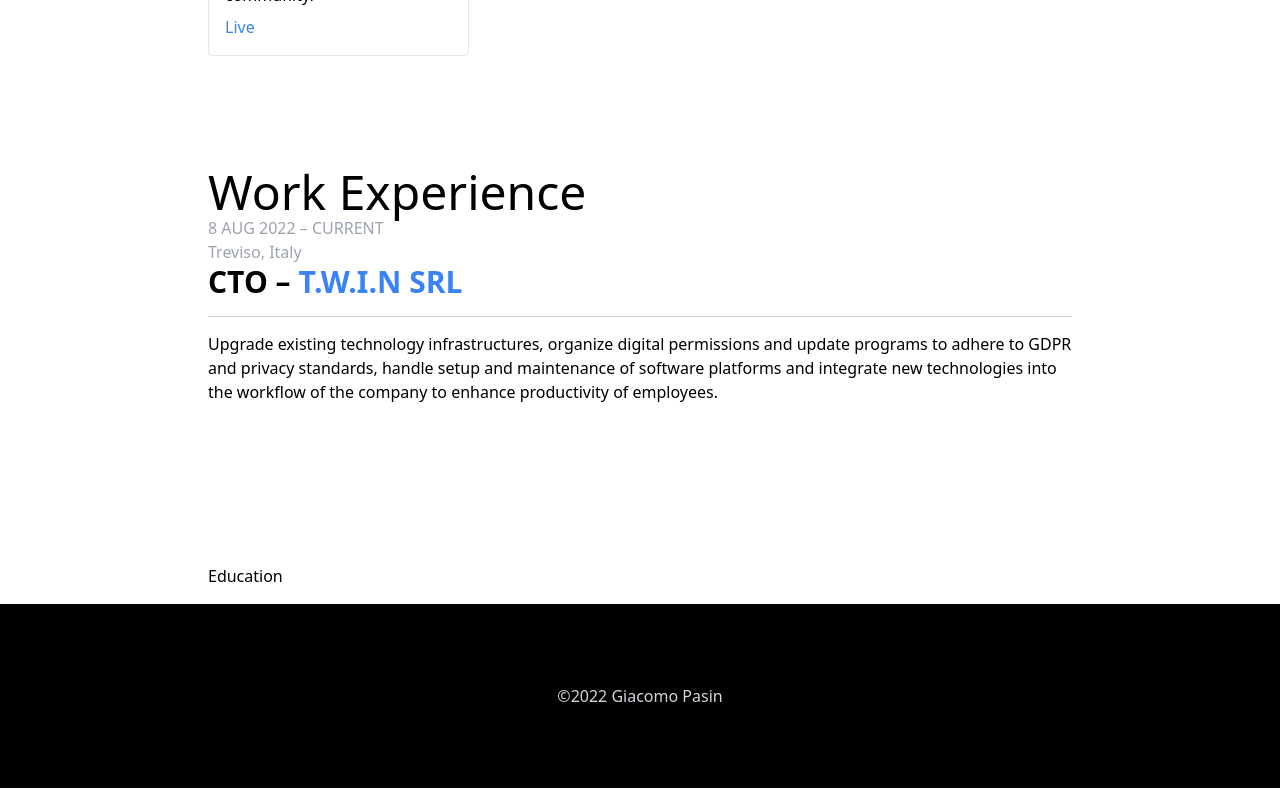
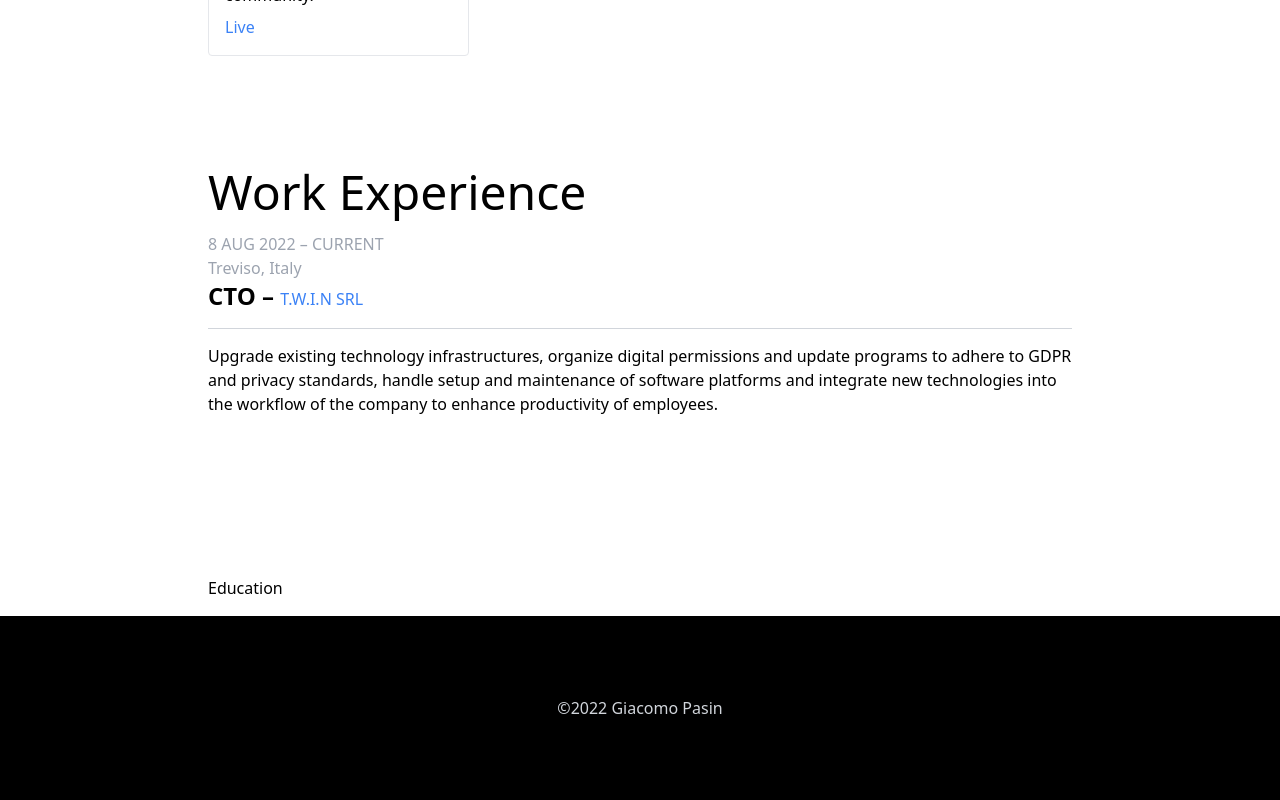
Before and after one commit to jackpeck2004/personal_website, a Next.js app: page / in a window 1280 px wide. Shown: the part 1486-2286 px from the top of the page. Built offline with nearby package versions, Linux system fonts and the light colour scheme.

Commit message:
changed styling

```diff
--- a/src/pages/index.tsx
+++ b/src/pages/index.tsx
@@ -34,10 +34,10 @@ const Page = ({ projects }) => {
         <Characteristics characteristics={CHARACTERISTICS} />
         <Projects projects={projects} />
         <Section title="Work Experience" sectionId="experience">
-          <div>
+          <div className="pt-4">
             <span className="block text-gray-400">8 AUG 2022 – CURRENT</span>
             <span className="block text-gray-400">Treviso, Italy</span>
-            <h4 className="text-3xl font-bold">CTO – <Anchor>T.W.I.N SRL</Anchor></h4>
+            <span><h4 className="text-2xl font-bold inline">CTO – </h4><Anchor>T.W.I.N SRL</Anchor></span>
             <div className="relative py-4">
               <div className="absolute inset-0 flex items-center">
                 <div className="w-full border-b border-gray-300"></div>
```
